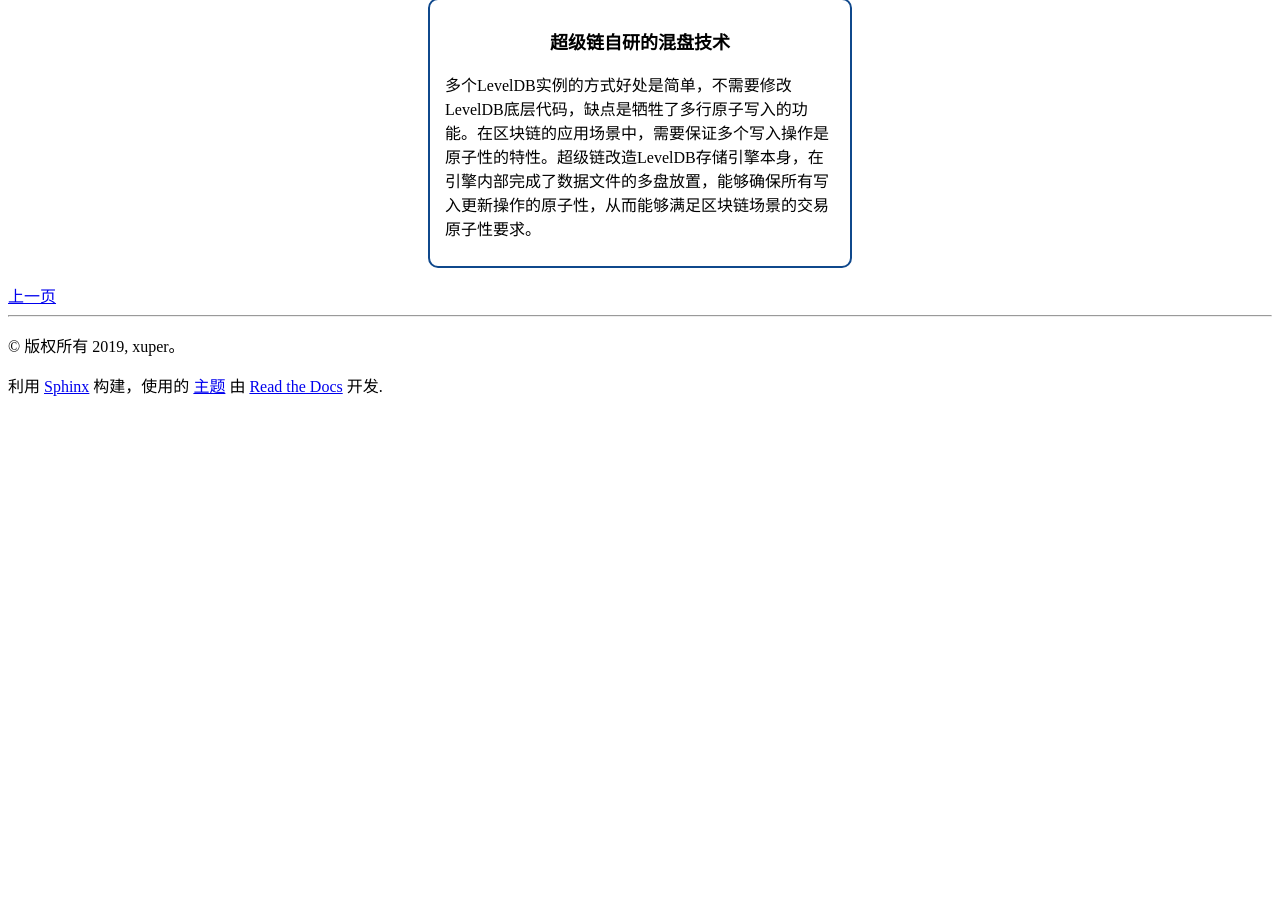
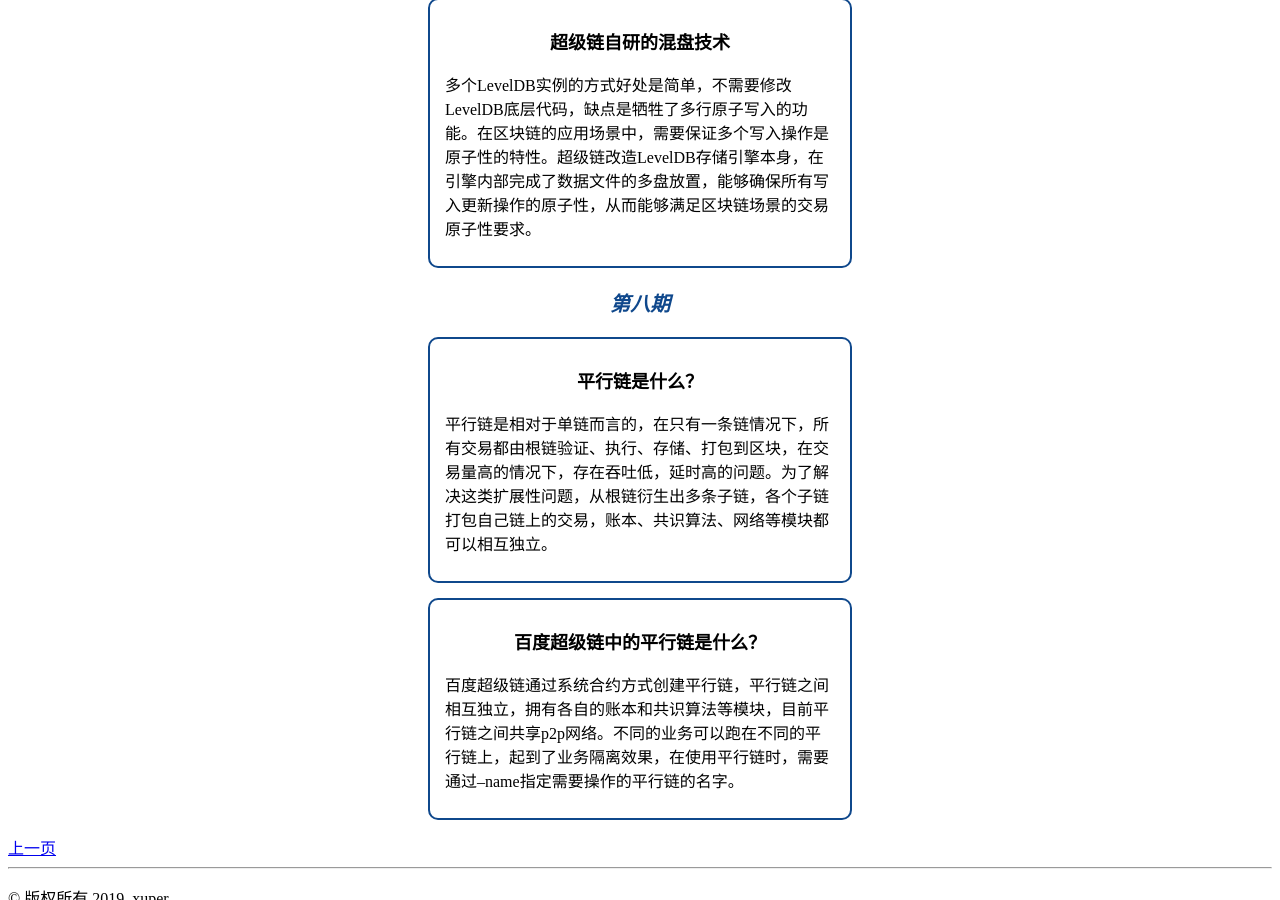
Before and after one commit to xuperchain/docs, a Sphinx documentation site: the page built from source/lessons.rst, in a window 1280 px wide and 900 px high, scrolled down 5391 px. Built offline with Sphinx 7.4.7 and the Read the Docs theme 2.0.0, drawn with Linux system fonts in a browser that asks for light colours; before the commit the page ends 5796 px from its top, so only the background shows below that.

Commit message:
Update lessons.rst

```diff
--- a/source/lessons.rst
+++ b/source/lessons.rst
@@ -174,3 +174,27 @@
     .. container:: text
 
         多个LevelDB实例的方式好处是简单，不需要修改LevelDB底层代码，缺点是牺牲了多行原子写入的功能。在区块链的应用场景中，需要保证多个写入操作是原子性的特性。超级链改造LevelDB存储引擎本身，在引擎内部完成了数据文件的多盘放置，能够确保所有写入更新操作的原子性，从而能够满足区块链场景的交易原子性要求。
+
+.. container:: number
+
+    第八期
+
+.. container:: myclass
+
+    .. container:: title
+
+        平行链是什么？
+
+    .. container:: text
+
+        平行链是相对于单链而言的，在只有一条链情况下，所有交易都由根链验证、执行、存储、打包到区块，在交易量高的情况下，存在吞吐低，延时高的问题。为了解决这类扩展性问题，从根链衍生出多条子链，各个子链打包自己链上的交易，账本、共识算法、网络等模块都可以相互独立。
+
+.. container:: myclass
+
+    .. container:: title
+
+        百度超级链中的平行链是什么？
+
+    .. container:: text
+
+    	百度超级链通过系统合约方式创建平行链，平行链之间相互独立，拥有各自的账本和共识算法等模块，目前平行链之间共享p2p网络。不同的业务可以跑在不同的平行链上，起到了业务隔离效果，在使用平行链时，需要通过--name指定需要操作的平行链的名字。
```
